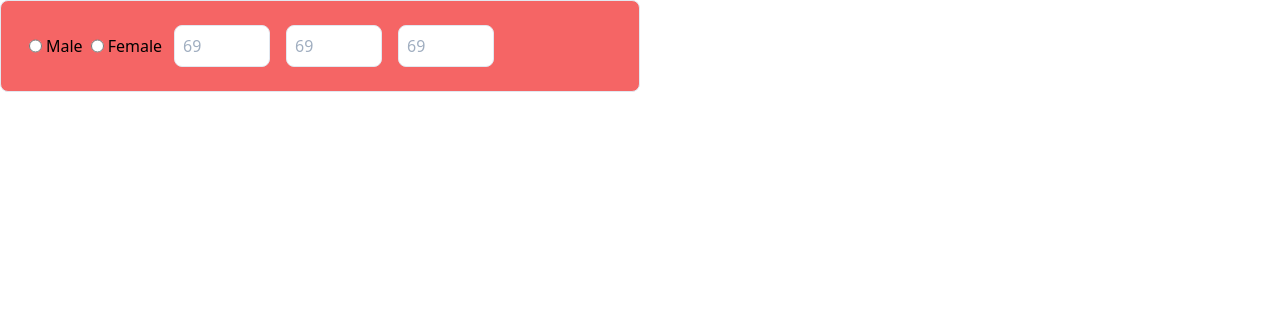
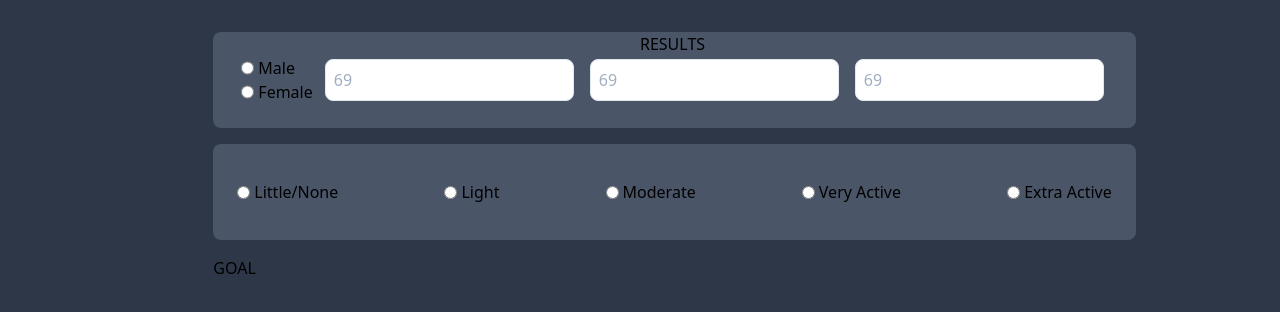
Before and after one commit to akuamakana/bmr-macro-calculator, a Nuxt app: page / in a window 1280 px wide. Shown: the top 312 px of the page. Built offline with nearby package versions, Linux system fonts and the light colour scheme.

Commit message:
Excercise Level ini

```diff
--- a/assets/css/tailwind.css
+++ b/assets/css/tailwind.css
@@ -1,3 +1,7 @@
 @tailwind base;
 @tailwind components;
 @tailwind utilities;
+
+body {
+  @apply bg-gray-800
+}
--- a/components/CardWrapper.vue
+++ /dev/null
@@ -1,5 +0,0 @@
-<template>
-  <div class="border bg-red-500 rounded-lg flex">
-    <div />
-  </div>
-</template>
--- a/components/ExerciseLevel.vue
+++ b/components/ExerciseLevel.vue
@@ -0,0 +1,24 @@
+<template>
+  <div class="bg-gray-700 rounded-lg flex justify-between p-6">
+    <div class="flex justify-between items-center">
+      <input type="radio" name="level" value="0" class="mr-1">
+      <label for="0">Little/None</label>
+    </div>
+    <div class="flex justify-between items-center">
+      <input type="radio" name="level" value="1" class="mr-1">
+      <label for="0">Light</label>
+    </div>
+    <div class="flex justify-between items-center">
+      <input type="radio" name="level" value="2" class="mr-1">
+      <label for="0">Moderate</label>
+    </div>
+    <div class="flex justify-between items-center">
+      <input type="radio" name="level" value="3" class="mr-1">
+      <label for="0">Very Active</label>
+    </div>
+    <div class="flex justify-between items-center">
+      <input type="radio" name="level" value="4" class="mr-1">
+      <label for="0">Extra Active</label>
+    </div>
+  </div>
+</template>
--- a/components/Goal.vue
+++ b/components/Goal.vue
@@ -0,0 +1,5 @@
+<template>
+  <div>
+    GOAL
+  </div>
+</template>
--- a/components/Results.vue
+++ b/components/Results.vue
@@ -0,0 +1,5 @@
+<template>
+  <div>
+    RESULTS
+  </div>
+</template>
--- a/components/Stats.vue
+++ b/components/Stats.vue
@@ -1,8 +1,8 @@
 <template>
-  <div class="border bg-red-500 rounded-lg flex p-6">
+  <div class="bg-gray-700 rounded-lg flex p-6">
     <div class="flex items-center">
       <!-- Gender Select -->
-      <div class="flex flex-row">
+      <div class="flex flex-col">
         <div class="flex mx-1">
           <input class="mr-1" type="radio" name="gender" value="male">
           <label for="male">Male</label>
@@ -13,19 +13,17 @@
         </div>
       </div>
       <!-- Height -->
-      <input class="border w-24 mx-2 rounded-lg p-2" type="number" placeholder="69">
+      <input class="border mx-2 rounded-lg p-2" type="number" placeholder="69">
       <!-- Age -->
-      <input class="border w-24 mx-2 rounded-lg p-2" type="number" placeholder="69">
+      <input class="border mx-2 rounded-lg p-2" type="number" placeholder="69">
       <!-- Weight -->
-      <input class="border w-24 mx-2 rounded-lg p-2" type="number" placeholder="69">
+      <input class="border mx-2 rounded-lg p-2" type="number" placeholder="69">
     </div>
   </div>
   </div>
 </template>
 
 <script>
-import CardWrapper from '~/components/CardWrapper'
 export default {
-  components: CardWrapper
 }
 </script>
--- a/pages/index.vue
+++ b/pages/index.vue
@@ -1,12 +1,14 @@
 <template>
-  <div class="container grid grid-cols-2">
-    <div class="grid grid-rows-3">
+  <div class="flex justify-center w-screen">
+    <div class="grid grid-cols-2 mt-8 w-2/3">
+      <div class="grid grid-rows-3 gap-4">
         <Stats />
         <ExerciseLevel />
         <Goal />
       </div>
       <div>
         <Results />
+      </div>
     </div>
   </div>
 </template>
```
Lines whose indentation alone changed are shown as unchanged.
